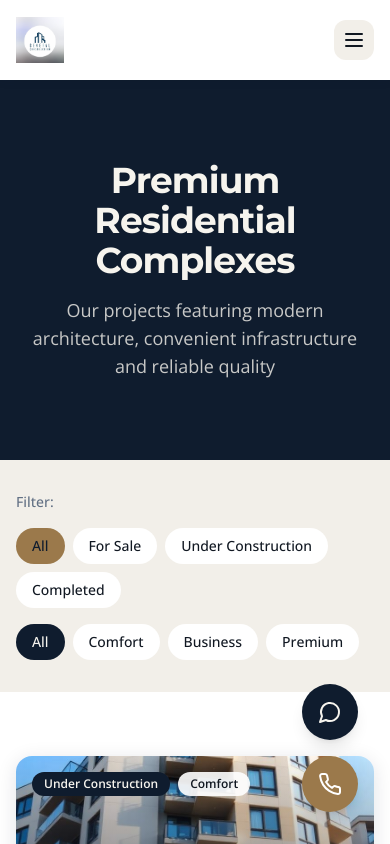
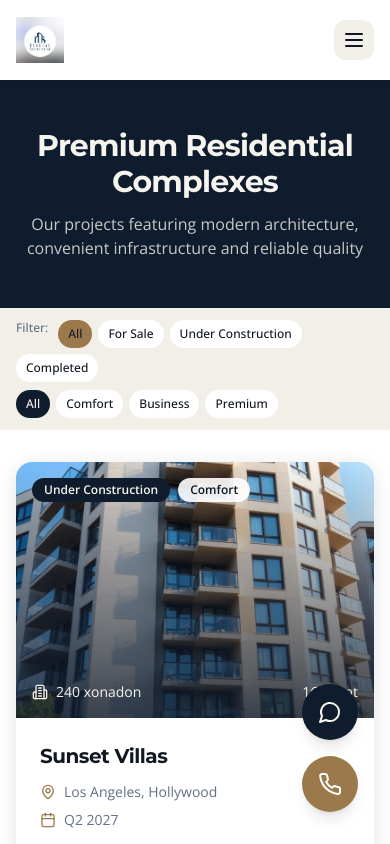
Before and after one commit to sashabelooov/General-Construction, a React (Vite) app: page /projects in a window 390 px wide. Shown: the top 844 px of the page. Built offline with nearby package versions, Linux system fonts and the light colour scheme; the HTML template or start-up script is replaced by a standard one.

Commit message:
fixed main page

```diff
--- a/src/components/home/FilterSection.tsx
+++ b/src/components/home/FilterSection.tsx
@@ -22,15 +22,15 @@ interface Apartment {
 }
 
 const allApartments: Apartment[] = [
-  { id: 1, number: "1A", area: 57.24, rooms: 2, floor: 1, deliveryYear: "2027", project: "SAADIYAT", image: floorPlan1, isFavorite: false },
-  { id: 2, number: "37", area: 122.79, rooms: 4, floor: 9, deliveryYear: "2026", project: "REGNUM PLAZA", image: floorPlan2, isFavorite: false },
-  { id: 3, number: "195", area: 44.86, rooms: 1, floor: 24, deliveryYear: "2028", project: "C1", image: floorPlan3, isFavorite: false },
-  { id: 4, number: "16", area: 78.84, rooms: 3, floor: 5, deliveryYear: "2028", project: "SAADIYAT", image: floorPlan1, isFavorite: false },
-  { id: 5, number: "42", area: 95.50, rooms: 3, floor: 15, deliveryYear: "2026", project: "REGNUM PLAZA", image: floorPlan2, isFavorite: false },
-  { id: 6, number: "88", area: 68.20, rooms: 2, floor: 8, deliveryYear: "2027", project: "C1", image: floorPlan3, isFavorite: false },
+  { id: 1, number: "1A", area: 57.24, rooms: 2, floor: 1, deliveryYear: "2027", project: "Sunset Heights", image: floorPlan1, isFavorite: false },
+  { id: 2, number: "37", area: 122.79, rooms: 4, floor: 9, deliveryYear: "2026", project: "Grand Plaza", image: floorPlan2, isFavorite: false },
+  { id: 3, number: "195", area: 44.86, rooms: 1, floor: 24, deliveryYear: "2028", project: "Harbor View", image: floorPlan3, isFavorite: false },
+  { id: 4, number: "16", area: 78.84, rooms: 3, floor: 5, deliveryYear: "2028", project: "Sunset Heights", image: floorPlan1, isFavorite: false },
+  { id: 5, number: "42", area: 95.50, rooms: 3, floor: 15, deliveryYear: "2026", project: "Grand Plaza", image: floorPlan2, isFavorite: false },
+  { id: 6, number: "88", area: 68.20, rooms: 2, floor: 8, deliveryYear: "2027", project: "Harbor View", image: floorPlan3, isFavorite: false },
 ];
 
-const projects = ["Barchasi", "SAADIYAT", "REGNUM PLAZA", "C1"];
+const projects = ["Barchasi", "Sunset Heights", "Grand Plaza", "Harbor View"];
 const roomOptions = ["Barchasi", "1", "2", "3", "4+"];
 const floorOptions = ["Barchasi", "1-5", "6-10", "11-15", "16+"];
 const areaOptions = ["Barchasi", "30-50 m²", "50-80 m²", "80-100 m²", "100+ m²"];
--- a/src/pages/Projects.tsx
+++ b/src/pages/Projects.tsx
@@ -149,17 +149,17 @@ export default function Projects() {
 
       <main>
         {/* Hero */}
-        <section className="bg-primary py-20">
+        <section className="bg-primary py-12 md:py-20">
           <div className="container-main">
             <motion.div
               initial={{ opacity: 0, y: 20 }}
               animate={{ opacity: 1, y: 0 }}
               className="text-center"
             >
-              <h1 className="font-heading text-4xl md:text-5xl lg:text-6xl font-bold text-primary-foreground mb-4">
+              <h1 className="font-heading text-3xl md:text-5xl lg:text-6xl font-bold text-primary-foreground mb-3 md:mb-4">
                 {t('projects.title')}
               </h1>
-              <p className="text-primary-foreground/80 text-lg max-w-2xl mx-auto">
+              <p className="text-primary-foreground/80 text-base md:text-lg max-w-2xl mx-auto">
                 {t('projects.description')}
               </p>
             </motion.div>
@@ -167,18 +167,19 @@ export default function Projects() {
         </section>
 
         {/* Filters */}
-        <section className="py-8 bg-secondary sticky top-20 z-30">
+        <section className="py-3 md:py-6 bg-secondary sticky top-20 z-30">
           <div className="container-main">
-            <div className="flex flex-wrap items-center gap-4">
-              <span className="text-sm font-medium text-muted-foreground">{t('filter.label')}</span>
+            <div className="flex flex-col md:flex-row md:flex-wrap md:items-center gap-2 md:gap-4">
+              <span className="text-xs md:text-sm font-medium text-muted-foreground hidden md:inline-block">{t('filter.label')}</span>
 
               {/* Status Filter */}
-              <div className="flex flex-wrap gap-2">
+              <div className="flex flex-wrap gap-1.5 md:gap-2 w-full md:w-auto">
+                <span className="text-xs md:text-sm font-medium text-muted-foreground md:hidden mr-1">{t('filter.label')}</span>
                 {statusFilterKeys.map((filterKey) => (
                   <button
                     key={filterKey}
                     onClick={() => setSelectedStatus(filterKey)}
-                    className={`px-4 py-2 rounded-full text-sm font-medium transition-all ${
+                    className={`px-2.5 md:px-4 py-1.5 md:py-2 rounded-full text-xs md:text-sm font-medium transition-all ${
                       selectedStatus === filterKey
                         ? "bg-accent text-primary"
                         : "bg-card hover:bg-muted"
@@ -189,15 +190,15 @@ export default function Projects() {
                 ))}
               </div>
 
-              <div className="h-6 w-px bg-border hidden sm:block" />
+              <div className="h-4 md:h-6 w-px bg-border hidden sm:block" />
 
               {/* Class Filter */}
-              <div className="flex flex-wrap gap-2">
+              <div className="flex flex-wrap gap-1.5 md:gap-2 w-full md:w-auto">
                 {classFilterKeys.map((filterKey) => (
                   <button
                     key={filterKey}
                     onClick={() => setSelectedClass(filterKey)}
-                    className={`px-4 py-2 rounded-full text-sm font-medium transition-all ${
+                    className={`px-2.5 md:px-4 py-1.5 md:py-2 rounded-full text-xs md:text-sm font-medium transition-all ${
                       selectedClass === filterKey
                         ? "bg-primary text-primary-foreground"
                         : "bg-card hover:bg-muted"
@@ -212,7 +213,7 @@ export default function Projects() {
         </section>
 
         {/* Projects Grid */}
-        <section className="py-16">
+        <section className="py-8 md:py-16">
           <div className="container-main">
             <div className="grid grid-cols-1 md:grid-cols-2 lg:grid-cols-3 gap-8">
               {filteredProjects.map((project, index) => (
```
Also changed, not shown: index.html (line endings or trailing spaces).
